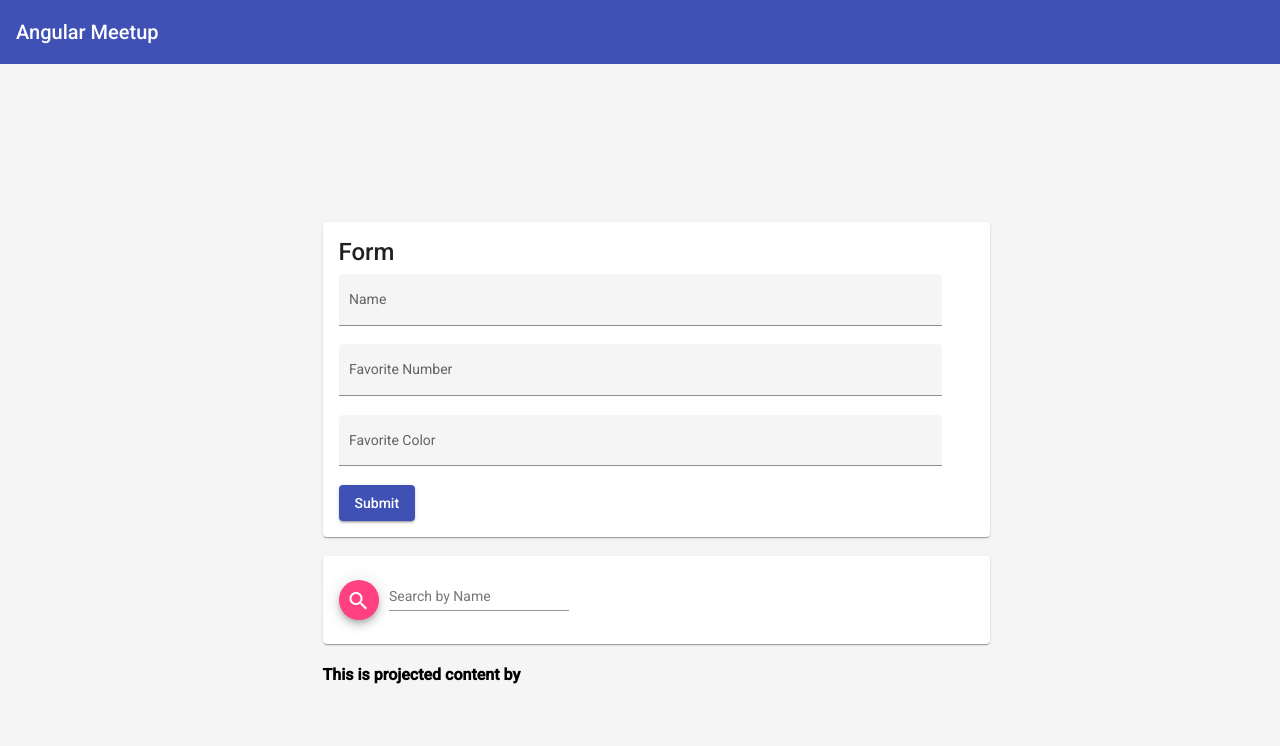
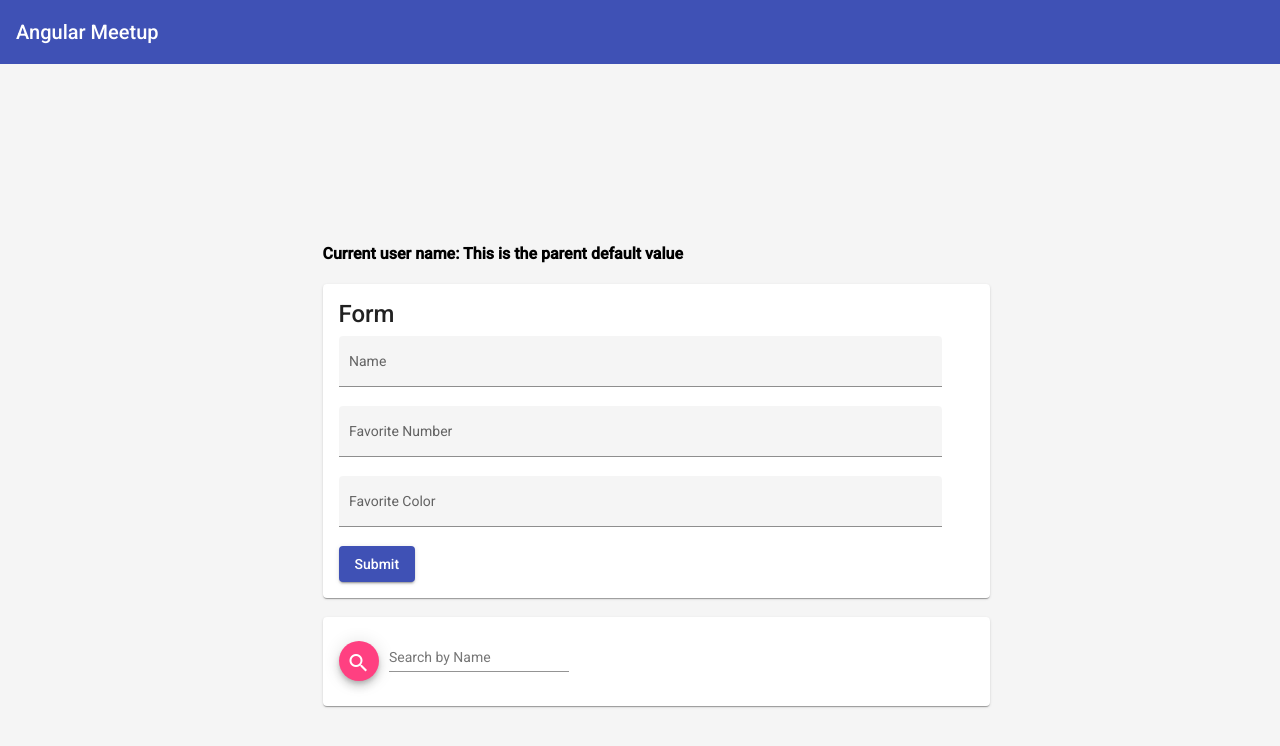
Before and after one commit to JuansonGrajales/angular-meetup, an Angular app in the folder components/lifecycle/: page / in a window 1280 px wide. Shown: the top 746 px of the page. Built offline with nearby package versions, Linux system fonts and the light colour scheme.

Commit message:
removed the ngcontent and allow current name to display inside the child component

```diff
--- a/components/lifecycle/src/app/app.component.html
+++ b/components/lifecycle/src/app/app.component.html
@@ -2,7 +2,5 @@
   <span>Angular Meetup</span>
 </mat-toolbar>
 <div class="container">
-  <app-child-component [currentName]="currentName" (profileSubmitted)="handleProfileSubmission($event)">
-    <h4>This is projected content by {{ currentName }}</h4>
-  </app-child-component>
+  <app-child-component [currentName]="currentName" (profileSubmitted)="handleProfileSubmission($event)"></app-child-component>
 </div>
--- a/components/lifecycle/src/app/app.component.ts
+++ b/components/lifecycle/src/app/app.component.ts
@@ -1,5 +1,6 @@
 import { Component } from '@angular/core';
 import { UserProfile } from './models/user-profile.model';
+import { UserDataService } from './services/user-data.service';
 
 @Component({
   selector: 'app-root',
@@ -9,10 +10,13 @@ import { UserProfile } from './models/user-profile.model';
 export class AppComponent {
   title = 'lifecycle';
 
-  currentName: string = '';
+  currentName: string = 'This is the parent default value';
+
+  constructor(private userDataService: UserDataService) {}
 
   handleProfileSubmission(profile: UserProfile) {
     console.log('Profile received: ', profile);
-    // add it to the user data service
+    this.userDataService.userProfiles.push(profile);
+    this.currentName = profile.name;
   }
 }
--- a/components/lifecycle/src/app/child-component/child-component.component.html
+++ b/components/lifecycle/src/app/child-component/child-component.component.html
@@ -1,3 +1,4 @@
+<h4>Current user name: {{ currentName }}</h4>
 <!-- User Data Form -->
 <mat-card class="full-width">
     <mat-card-title>Form</mat-card-title>
@@ -35,10 +36,9 @@
         </div>
     </mat-card-content>
   </mat-card>
-
+<!-- Show searched user -->
 <div *ngIf="selectedProfile">
     <p>Name: {{ selectedProfile.name }}</p>
     <p>Favorite Number: {{ selectedProfile.favNumber }}</p>
     <p>Favorite Color: {{ selectedProfile.favColor }}</p>
 </div>
-<ng-content></ng-content>
--- a/components/lifecycle/src/app/child-component/child-component.component.ts
+++ b/components/lifecycle/src/app/child-component/child-component.component.ts
@@ -12,7 +12,7 @@ import { Subscription } from 'rxjs';
 export class ChildComponentComponent implements OnInit, OnChanges, DoCheck,
 AfterContentInit, AfterContentChecked, AfterViewInit, AfterViewChecked, OnDestroy {
 
-  @Input() currentName: string = '';
+  @Input() currentName!: string;
   @Output() profileSubmitted = new EventEmitter<UserProfile>();
 
   userDataFormGroup!: FormGroup;
@@ -28,8 +28,7 @@ AfterContentInit, AfterContentChecked, AfterViewInit, AfterViewChecked, OnDestro
 
    ngOnChanges(changes: SimpleChanges): void {
     // console.log('ngOnChanges called!');
-    console.log(changes);
-
+    // console.log(changes);
    }
 
   ngOnInit(): void {
```
